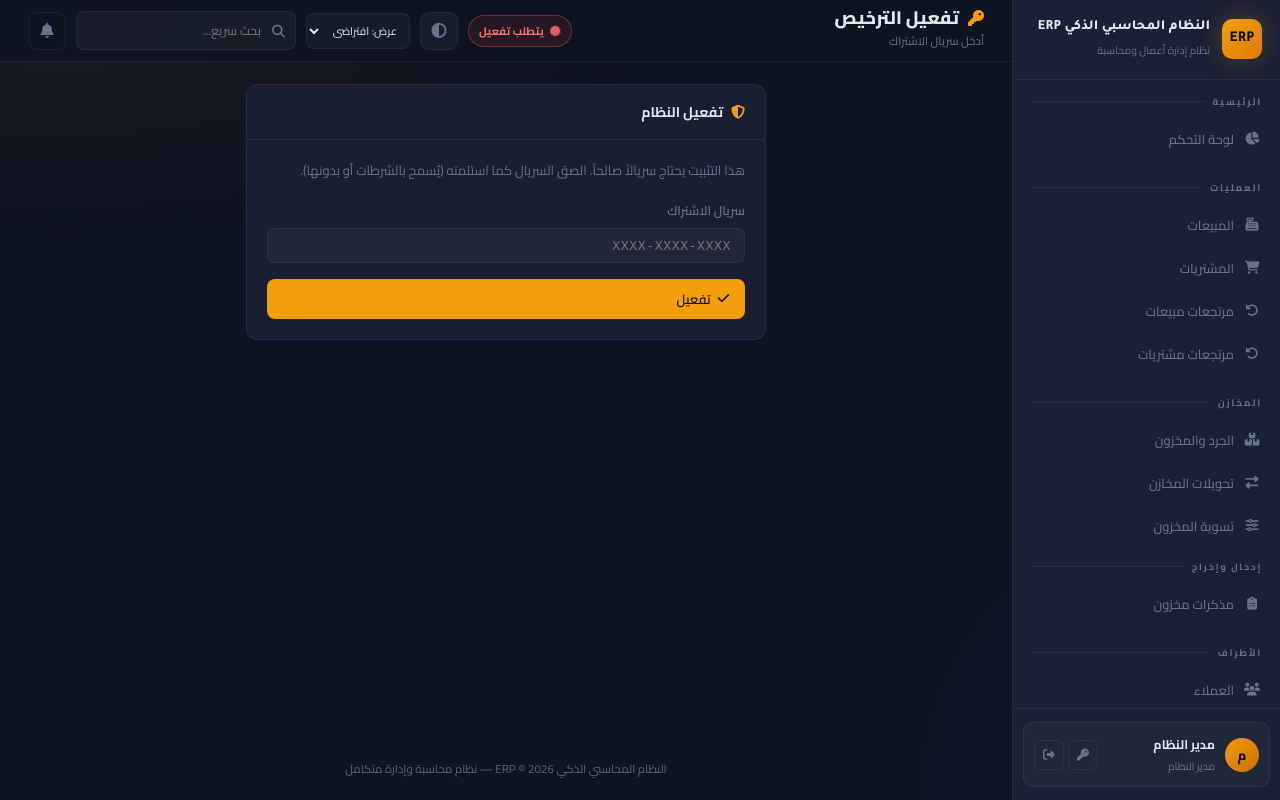
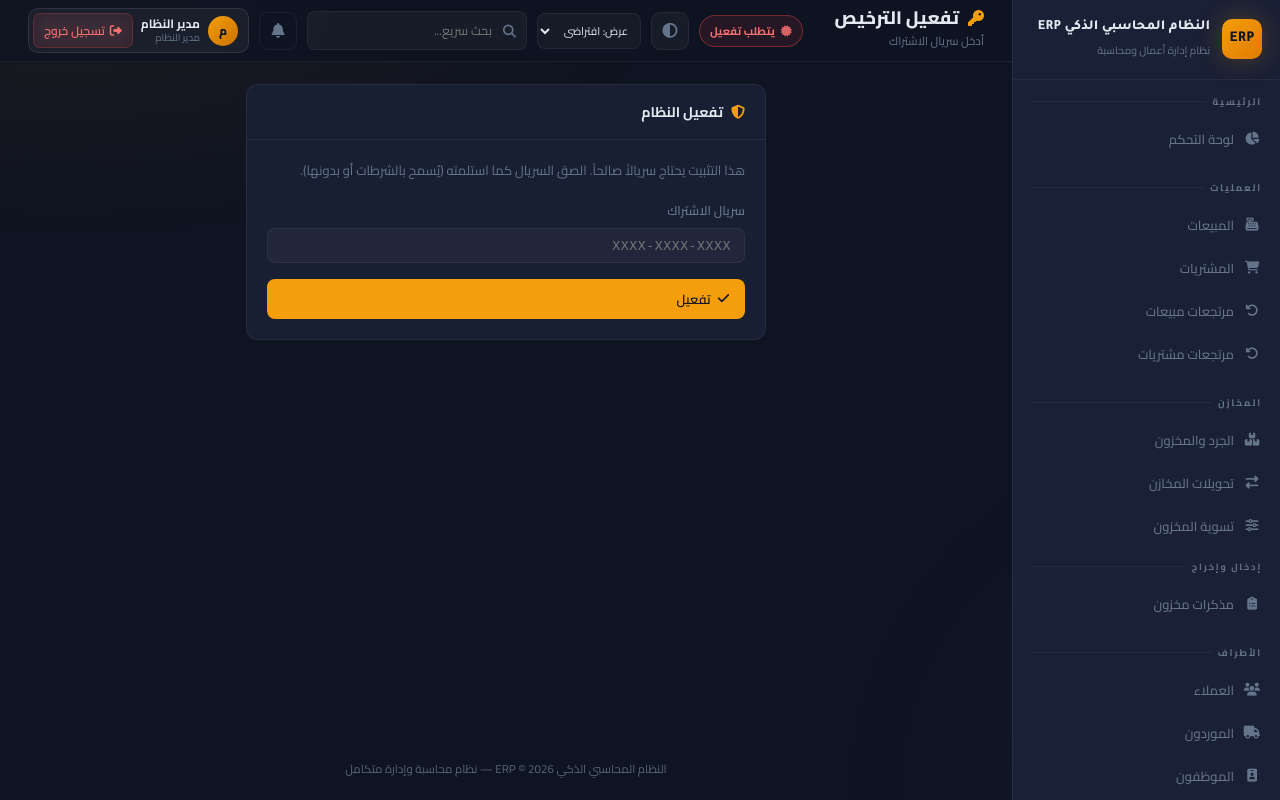
Before and after one commit to mohamednasserohi700-commits/SYSTEM-ERP, a Flask app: page /license/activate in a window 1280 px wide. Run offline with Flask 3, Linux system fonts and the light colour scheme; a user stored in the database is signed in; data comes from the database, SQL or seed files in the repository; data that the repository does not hold is empty.

Commit message:
Update base.html

```diff
--- a/templates/base.html
+++ b/templates/base.html
@@ -70,13 +70,7 @@
         .nav-badge{background:var(--danger);color:white;font-size:9.5px;padding:2px 6px;border-radius:20px;font-weight:800;
             z-index:1;flex-shrink:0;min-width:18px;text-align:center}
         .nav-badge.warn{background:var(--warning);color:#0f1422}
-        .sidebar-footer{margin-top:auto;padding:13px 10px;border-top:1px solid var(--border);flex-shrink:0}
-        .user-card{display:flex;align-items:center;gap:10px;padding:10px;border-radius:10px;
-            background:rgba(255,255,255,.03);border:1px solid var(--border)}
-        .user-avatar{width:34px;height:34px;background:linear-gradient(135deg,var(--accent),#c97000);border-radius:50%;
-            display:flex;align-items:center;justify-content:center;font-weight:800;font-size:13px;color:#0f1422;flex-shrink:0}
-        .user-name{font-size:12.5px;font-weight:700;white-space:nowrap;overflow:hidden;text-overflow:ellipsis}
-        .user-role{font-size:10.5px;color:var(--text-muted)}
+
         .icon-btn{width:30px;height:30px;border-radius:7px;background:transparent;border:1px solid var(--border);
             color:var(--text-muted);display:flex;align-items:center;justify-content:center;font-size:12px;
             cursor:pointer;text-decoration:none;transition:all .2s}
@@ -463,19 +457,6 @@
         </div>
     </nav>
 
-    <div class="sidebar-footer">
-        <div class="user-card">
-            <div class="user-avatar">{{ (current_user.full_name or current_user.username)[0] }}</div>
-            <div style="flex:1;min-width:0;">
-                <div class="user-name">{{ current_user.full_name or current_user.username }}</div>
-                <div class="user-role">{% if current_user.role=='developer' %}مطوّر النظام{% elif current_user.role=='admin' %}مدير النظام{% elif current_user.role=='manager' %}مشرف{% else %}مستخدم{% endif %}</div>
-            </div>
-            <div style="display:flex;gap:4px;margin-right:auto;">
-                <a href="{{ url_for('change_password') }}" class="icon-btn" title="تغيير كلمة المرور"><i class="fas fa-key"></i></a>
-                <a href="{{ url_for('logout') }}" class="icon-btn danger" title="تسجيل الخروج"><i class="fas fa-sign-out-alt"></i></a>
-            </div>
-        </div>
-    </div>
 </aside>
 
 <main class="main-content">
@@ -529,6 +510,32 @@
                     <div id="notifList"><div class="notif-empty"><i class="fas fa-check-circle" style="font-size:26px;display:block;margin-bottom:10px;color:var(--success);opacity:.7;"></i>لا توجد إشعارات</div></div>
                 </div>
             </div>
+
+            <!-- User info + Logout glass button -->
+            <div style="display:flex;align-items:center;gap:8px;padding:4px 10px 4px 4px;
+                        border-radius:10px;border:1px solid rgba(255,255,255,.10);
+                        background:rgba(255,255,255,.05);backdrop-filter:blur(12px);
+                        -webkit-backdrop-filter:blur(12px);flex-shrink:0;">
+                <div style="width:30px;height:30px;background:linear-gradient(135deg,var(--accent),#c97000);
+                            border-radius:50%;display:flex;align-items:center;justify-content:center;
+                            font-weight:800;font-size:12px;color:#0f1422;flex-shrink:0;">
+                    {{ (current_user.full_name or current_user.username)[0] }}
+                </div>
+                <div style="display:flex;flex-direction:column;line-height:1.2;min-width:0;">
+                    <span style="font-size:12px;font-weight:700;white-space:nowrap;overflow:hidden;text-overflow:ellipsis;max-width:110px;">{{ current_user.full_name or current_user.username }}</span>
+                    <span style="font-size:10px;color:var(--text-muted);">{% if current_user.role=='developer' %}مطوّر النظام{% elif current_user.role=='admin' %}مدير النظام{% elif current_user.role=='manager' %}مشرف{% else %}مستخدم{% endif %}</span>
+                </div>
+                <a href="{{ url_for('logout') }}" title="تسجيل الخروج"
+                   style="display:flex;align-items:center;gap:5px;padding:5px 10px;border-radius:7px;
+                          background:rgba(239,68,68,.10);border:1px solid rgba(239,68,68,.25);
+                          color:#f87171;font-size:12px;font-weight:600;text-decoration:none;
+                          transition:all .2s;white-space:nowrap;backdrop-filter:blur(8px);-webkit-backdrop-filter:blur(8px);"
+                   onmouseover="this.style.background='rgba(239,68,68,.22)';this.style.borderColor='rgba(239,68,68,.5)'"
+                   onmouseout="this.style.background='rgba(239,68,68,.10)';this.style.borderColor='rgba(239,68,68,.25)'">
+                    <i class="fas fa-sign-out-alt"></i> تسجيل خروج
+                </a>
+            </div>
+
         </div>
     </div>
 
```
